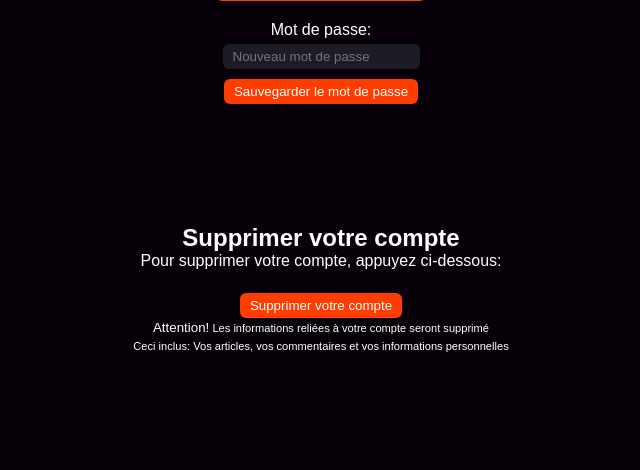
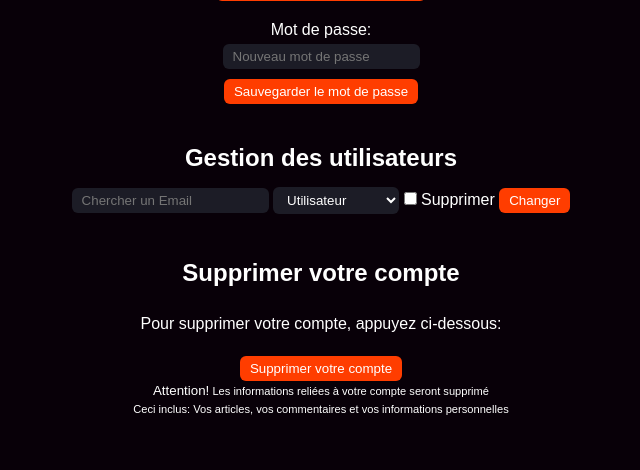
Before and after one commit to bestrider14/Wiki2, a Flask app: page /moderateur in a window 1280 px wide. Shown: the part 340-810 px from the top of the page, without its empty margins (319-959 px from the left). Run offline with Flask 3, Linux system fonts and the light colour scheme; some libraries are stand-ins or nearby versions.

Commit message:
update on admin.html

```diff
--- a/server.py
+++ b/server.py
@@ -21,7 +21,7 @@ def index():
         session["userName"] = "Johny"
         session["userEmail"] = "jb@gmail.com"
         session["userGenre"] = "Masculin"
-        session["userRole"] = "administrateur"
+        session["userRole"] = "moderateur"
     return render_template("index.html")
 
 
@@ -195,7 +195,11 @@ def up():
 
 @app.route('/_autocomplete', methods=['GET'])
 def autocomplete():
-    email = database.get_all_email()
+    if 'userRole' not in session:
+        flash("Vous devez être connecté pour faire cette action")
+        return redirect(url_for("login"))
+
+    email = database.get_email(session['userRole'])
     return Response(json.dumps(email), mimetype='application/json')
 
 
--- a/static/app.js
+++ b/static/app.js
@@ -27,7 +27,9 @@ const checkIfUserExists = () => {
 
 }
 
+
 const checkUserRole = () => {
+    data.user_role = undefined;
     const updateForm = document.forms['update_user']
     const emailFormElement = updateForm['email']
     const email = emailFormElement.value
@@ -43,7 +45,7 @@ const checkUserRole = () => {
 }
 
 function confirmDelete() {
-    var confirmed = confirm("Êtes-vous certain de vouloir supprimer votre compte?");
+    const confirmed = confirm("Êtes-vous certain de vouloir supprimer votre compte?");
     if (confirmed) {
         document.getElementById("deleteForm").submit();
     } else {
@@ -52,7 +54,7 @@ function confirmDelete() {
 }
 
 function confirmUp() {
-    var confirmed = confirm("Êtes-vous certain refaire la basse de données");
+    const confirmed = confirm("Êtes-vous certain refaire la basse de données");
     if (confirmed) {
         document.getElementById("upForm").submit();
     } else {
@@ -64,11 +66,6 @@ function articleLink(id){
     window.location.href = "/article?id="+id;
 }
 
-function clearInput(element) {
-    if (element.value === "Example Text") {
-        element.value = "";
-    }
-}
 
 function changeUsername() {
     const newUsername = prompt("Enter your new username:");
--- a/templates/admin.html
+++ b/templates/admin.html
@@ -3,6 +3,8 @@
 <link rel="stylesheet" href="https://code.jquery.com/ui/1.12.1/themes/base/jquery-ui.css">
 <div class="content">
     <h1>Gestion de votre compte administrateur {{ session['userName']}}</h1>
+
+    {% include "include/gestion_all_compte.html" %}
 
     <div class="block_gestion">
         <h2>Gestion des utilisateurs</h2>
@@ -36,6 +38,8 @@
         {% endwith %}
     </div>
 
+    {% include "include/del_account.html" %}
+
     <!-- Script pour auto complete email apres 4 caractere -->
     <script>
         $(function() {
--- /dev/null
+++ b/templates/include/del_account.html
@@ -0,0 +1,11 @@
+<!-- Supprimer un compte -->
+    <div class="block_gestion">
+        <h2>Supprimer votre compte</h2><br>
+
+        <form id="deleteForm" action="/delete_account" method="POST">
+            <label for="confirmation">Pour supprimer votre compte, appuyez ci-dessous:</label><br><br>
+            <button type="button" onclick="confirmDelete()" id="confirmation">Supprimer votre compte</button>
+            <br><p><small>Attention!<small> Les informations reliées à votre compte seront supprimé<br>
+            Ceci inclus: Vos articles, vos commentaires et vos informations personnelles</small></small></p>
+        </form>
+    </div>
--- /dev/null
+++ b/templates/include/gestion_all_compte.html
@@ -0,0 +1,18 @@
+<div class="block_gestion">
+        <h2>Modifiez vos données de connexion</h2>
+
+        <!-- Modifier le nom d'utilisateur -->
+        <form name="profileForm" action="/update_profile" method="POST" class="profile">
+        <label for="username">Nom d'utilisateur: {{ session['userName']}}</label><br>
+        <input type="text" id="username" name="username" placeholder="Nouveau nom d'utilisateur"><br>
+        <button type="submit">Sauvegarder le nom d'utilisateur</button>
+        </form>
+
+        <!-- Modifier le mot de passe -->
+        <form name="mdpForm" action="/update_password" method="POST" class="profile">
+        <label for="password">Mot de passe:</label><br>
+        <input type="password" id="password" name="password" placeholder="Nouveau mot de passe"><br>
+
+        <button type="submit">Sauvegarder le mot de passe</button><br>
+        </form>
+</div>
--- a/templates/moderateur.html
+++ b/templates/moderateur.html
@@ -1,39 +1,47 @@
 {% extends 'index.html' %}
 {% block body %}
+<link rel="stylesheet" href="https://code.jquery.com/ui/1.12.1/themes/base/jquery-ui.css">
 
     <!-- Gestion autonome des informations des comptes modérateurs -->
 
 <div class="content">
     <h1>Gestion de votre compte modérateur {{ session['userName']}}</h1>
     <p> Votre email pour ce compte: {{ session['userEmail']}}</p>
-     <h2>Modifiez vos données de connexion</h2>
 
-    <!-- Modifier le nom d'utilisateur -->
-    <form name="profileForm" action="/update_profile" method="POST" class="profile">
-    <label for="username">Nom d'utilisateur: {{ session['userName']}}</label><br>
-    <input type="text" id="username" name="username" placeholder="Nouveau nom d'utilisateur" oninput="clearPlaceholder(this)"><br>
-    <button type="submit">Sauvegarder le nom d'utilisateur</button>
-    </form>
+    {% include "include/gestion_all_compte.html" %}
 
-    <!-- Modifier le mot de passe -->
-    <form name="mdpForm" action="/update_password" method="POST" class="profile">
-    <label for="password">Mot de passe:</label><br>
-    <input type="password" id="password" name="password" placeholder="Nouveau mot de passe"><br>
-
-    <button type="submit">Sauvegarder le mot de passe</button><br>
-    </form>
+    <div class="block_gestion">
+        <h2>Gestion des utilisateurs</h2>
+        <form name="update_user" action="/update_user_admin" method="post">
+            <input class="inputForm" name="email" type="email" id="email_autocomplete" placeholder="Chercher un Email" maxlength="250" onchange="checkUserRole()" >
+            <select id="selectRole" name="role" required>
+                <option value="utilisateur">Utilisateur</option>
+                <option value="moderateur">Modératreur</option>
+                <option value="administrateur">Administrateur</option>
+            </select>
+            <input type="checkbox" name="delete_user" id="delete_user">
+            <label for="delete_user"> Supprimer</label>
+            <button type="submit">Changer</button>
+        </form>
+    </div>
 
 
-    <!-- Supprimer un compte -->
-    <h2 class="spacer">Supprimer votre compte</h2>
+    {% include "include/del_account.html" %}
 
-    <form id="deleteForm" action="/delete_account" method="POST">
-        <label>Pour supprimer votre compte, appuyez ci-dessous:</label><br><br>
-        <button type="button" onclick="confirmDelete()">Supprimer votre compte</button>
-        <br><p><small>Attention!<small> Les informations reliées à votre compte seront supprimé<br>
-        Ceci inclus: Vos articles, vos commentaires et vos informations personnelles</small></small></p>
-    </form>
-
-
+    <!-- Script pour auto complete email apres 4 caractere -->
+    <script>
+        $(function() {
+            $.ajax({
+                url: '{{ url_for("autocomplete") }}'
+                }).done(function (data){
+                    $('#email_autocomplete').autocomplete({
+                        source: data,
+                        minLength: 4
+                    });
+                });
+            });
+    </script>
+    <!-- Script pour actualiser le champ du role apres lecriture du email -->
+    <script src="https://cdn.jsdelivr.net/npm/axios@1.6.7/dist/axios.min.js"></script>
 </div>
 {% endblock %}
```
Also changed, not shown: database.py (+10 -6 lines), templates/user.html (+2 -25 lines).
